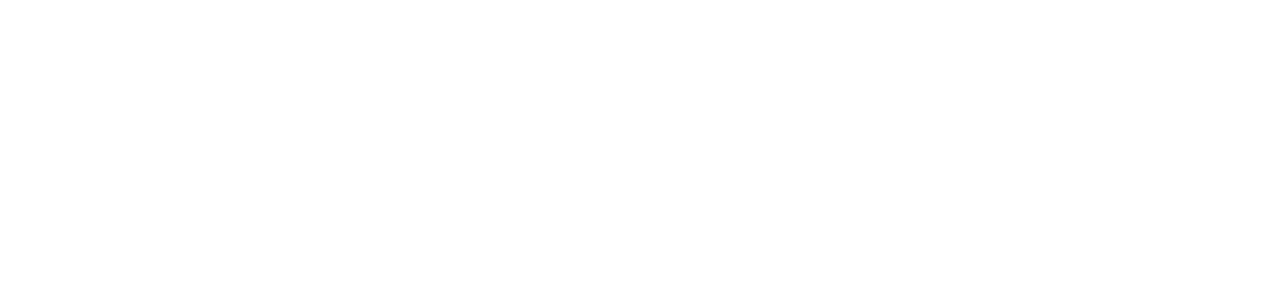
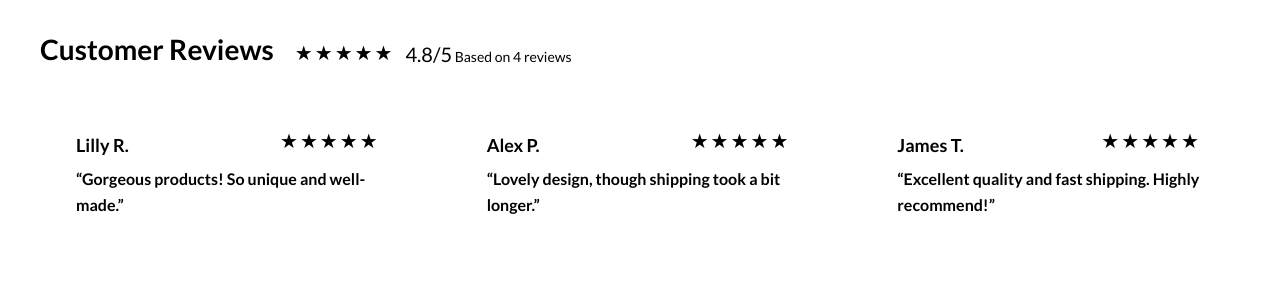
Before and after one commit to rostislav-nikitin90/wdd430-group-project, a Next.js app: page / in a window 1280 px wide. Shown: the top 300 px of the page. Built offline with nearby package versions, Linux system fonts and the light colour scheme.

Commit message:
Added Reviews and Ratings Section (homepage)

```diff
--- /dev/null
+++ b/src/app/components/Reviews.module.css
@@ -0,0 +1,172 @@
+.reviewsSection {
+  background-color: var(--color-background);
+}
+
+.reviewsHeading {
+  font-family: var(--font-body);
+  color: var(--color-accent3);
+  font-size: 1.75rem;
+  margin-bottom: 0.625rem;
+}
+
+.reviewsSummary {
+  gap: 0.5rem;
+}
+
+.reviewsGrid {
+  display: grid;
+  gap: 2rem;
+  margin-top: 1rem;
+}
+
+.reviewsSummary .reviewText {
+  font-size: 1.25rem;
+}
+
+.reviewsSummary .reviewText .reviewText {
+  font-size: 0.875rem;
+}
+
+.reviewNameBox .reviewText {
+    font-size: 1.125rem;
+    font-weight: 600;
+}
+
+.reviewCommentBox .reviewText {
+  font-size: 1rem;
+  font-weight: 600;
+}
+
+/* Mobile: single column */
+@media (max-width: 600px) {
+  .reviewsSection {
+    padding: 2rem 2.5rem;
+  }
+
+  .reviewsSummary {
+    display: block;
+  }
+
+  .reviewsSummary .starRow {
+    margin-bottom: 0.7rem;
+  }
+
+  .reviewsGrid {
+    grid-template-columns: 1fr;
+  }
+
+  .reviewCard {
+    padding: 2rem;
+  }
+}
+
+/* Tablet: two columns */
+@media (min-width: 601px) and (max-width: 1024px) {
+  .reviewsSection {
+    padding: 2rem 2.5rem;
+  }
+
+  .reviewsGrid {
+    grid-template-columns: repeat(2, 1fr);
+  }
+
+  .reviewsSummary {
+    display: flex;
+    align-items: center;
+  }
+
+  .reviewCard {
+    padding: 2rem;
+  }
+}
+
+/* Desktop */
+@media (min-width: 1025px) {
+  .reviewsSection {
+    padding: 2rem 2.5rem;
+  }
+
+  .reviewsBox {
+    display: grid;
+    grid-template-columns: fit-content(100%) auto;
+    grid-template-rows: auto;
+    grid-column-gap: 1rem;
+  }
+
+  .reviewsHeading {
+    grid-column: 1 / 2;
+    grid-row: 1 / 2;
+  }
+
+  .reviewsSummary {
+    grid-column: 2/ 3;
+    grid-row: 1 / 2;
+    display: flex;
+    align-items: center;
+  }
+
+  /* Three columns */
+  .reviewsGrid {
+    grid-template-columns: repeat(3, 1fr);
+  }
+
+  .reviewCard {
+    padding: 2.25rem;
+  }
+}
+
+.reviewCard {
+  display: grid;
+  grid-template-columns: auto 1fr;
+  grid-template-rows: auto auto;
+  grid-column-gap: 0.5rem;
+  background-color: var(--color-foreground);
+}
+
+.reviewNameBox {
+  grid-column: 1 / 2;
+  grid-row: 1 / 2;
+  padding-top: 0.375rem;
+}
+
+.starRowRating {
+  grid-column: 2 / 3;
+  grid-row: 1 / 2;
+  display: flex;
+  justify-content: flex-end;
+}
+
+.reviewCommentBox {
+  grid-column: 1 / 3;
+  grid-row: 2 / 3;
+  padding-top: 0.625rem;
+  line-height: 1.6;
+}
+
+.starRow {
+  width: fit-content;
+  height: fit-content;
+  background-color: var(--color-accent3);
+  padding: 0 0.25rem 0.188rem;
+}
+
+.reviewCard, .starRow {
+  border-radius: 0.5rem;
+}
+
+.starFilled {
+  color: var(--color-accent5);
+}
+
+.starEmpty {
+  color: var(--color-background);
+}
+
+.starFilled, .starEmpty {
+  font-size: 20px;
+  padding: 0 0.063rem 0 0.063rem;
+}
+
+.reviewText {
+    color: var(--color-text);
+}
--- a/src/app/components/Reviews.tsx
+++ b/src/app/components/Reviews.tsx
@@ -1,5 +1,54 @@
-// Reviews.tsx
+// /src/app/components/Reviews.tsx
+import { REVIEWS } from '@/lib/data';
+import type { Review } from '@/types';
+import styles from './Reviews.module.css';
+
+function getAverageRating(reviews: Review[]): number {
+  const total = reviews.reduce((sum, r) => sum + r.rating, 0);
+  return total / reviews.length;
+}
+
+function StarRating({ rating }: { rating: number }) {
+  return (
+    <div className={styles.starRow} aria-label={`${rating} out of 5 stars`}>
+      {[...Array(5)].map((_, i) => (
+        <span key={i} className={i < rating ? styles.starFilled : styles.starEmpty}
+        aria-hidden="true"
+        >
+          ★
+        </span>
+      ))}
+    </div>
+  );
+}
+
 export default function Reviews() {
-  console.log("Reviews component rendered"); // Replace this console message with reviews & ratings code
-  return null; // Replace 'null' with the actual code for the Reviews section
+  const average = getAverageRating(REVIEWS).toFixed(1);
+  const totalReviews = REVIEWS.length;
+  const randomReviews = REVIEWS.sort(() => 0.5 - Math.random()).slice(0, 3);
+
+  return (
+    <section className={styles.reviewsSection} aria-labelledby="reviews-heading">
+      <div className={styles.reviewsBox}>
+        <h2 className={styles.reviewsHeading}>Customer Reviews</h2>
+        <div className={styles.reviewsSummary}>
+          <StarRating rating={Math.round(Number(average))} />
+          <span className={styles.reviewText}>{average}/5<span className={styles.reviewText}> Based on {totalReviews} reviews</span></span>
+        </div>
+      </div>
+      <div className={styles.reviewsGrid}>
+        {randomReviews.map((review) => (
+          <figure key={review.id} className={styles.reviewCard}>
+            <figcaption className={styles.reviewNameBox}><p className={styles.reviewText}>{review.name}</p></figcaption>
+            <div className={styles.starRowRating}>
+              <StarRating rating={review.rating} />
+            </div>
+            <div className={styles.reviewCommentBox}>
+              <blockquote className={styles.reviewText}>“{review.comment}”</blockquote>
+            </div>
+          </figure>
+        ))}
+      </div>
+    </section>
+  );
 }
--- a/src/app/globals.css
+++ b/src/app/globals.css
@@ -32,7 +32,7 @@
 }
 
 
-nav, h2, h3, p, a, footer {
+nav, h2, h3, p, a, span, blockquote, footer {
   font-family: var(--font-body);
 }
 
--- a/src/lib/data.ts
+++ b/src/lib/data.ts
@@ -0,0 +1,28 @@
+import type { Review } from '@/types';
+
+export const REVIEWS: Review[] = [
+  {
+    id: 'r001',
+    name: 'Maria S.',
+    rating: 5,
+    comment: 'Beautiful craftsmanship! Exactly what I was looking for!',
+  },
+  {
+    id: 'r002',
+    name: 'James T.',
+    rating: 5,
+    comment: 'Excellent quality and fast shipping. Highly recommend!',
+  },
+  {
+    id: 'r003',
+    name: 'Lilly R.',
+    rating: 5,
+    comment: 'Gorgeous products! So unique and well-made.',
+  },
+  {
+    id: 'r004',
+    name: 'Alex P.',
+    rating: 4,
+    comment: 'Lovely design, though shipping took a bit longer.',
+  },
+];
--- a/src/styles/variables.css
+++ b/src/styles/variables.css
@@ -6,4 +6,5 @@
 --color-accent2: #81B29A;
 --color-accent3: #264653;
 --color-accent4: #8D3B3B;
+--color-accent5: #ecb349;
 }
--- a/src/types/index.d.ts
+++ b/src/types/index.d.ts
@@ -0,0 +1,6 @@
+export interface Review {
+  id: string;
+  name: string;
+  rating: number; // 1–5 stars
+  comment: string;
+}
```
